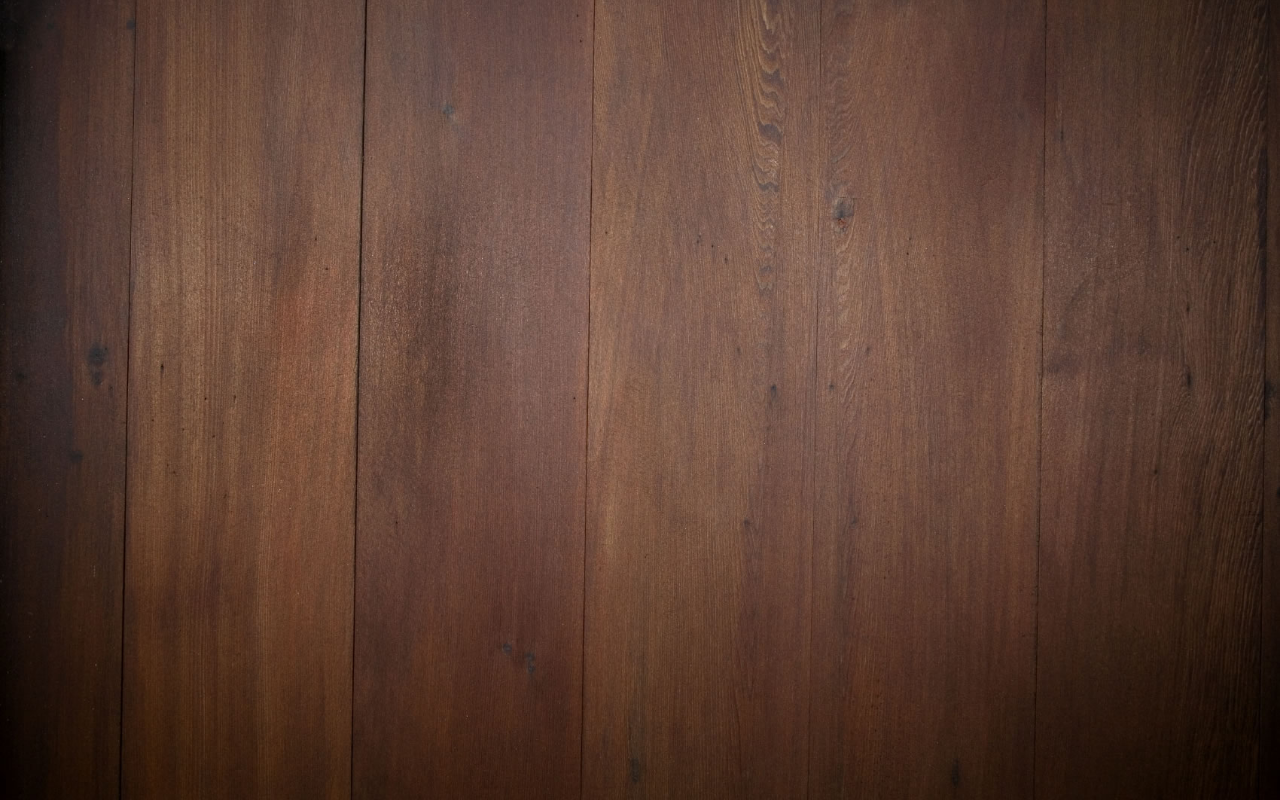
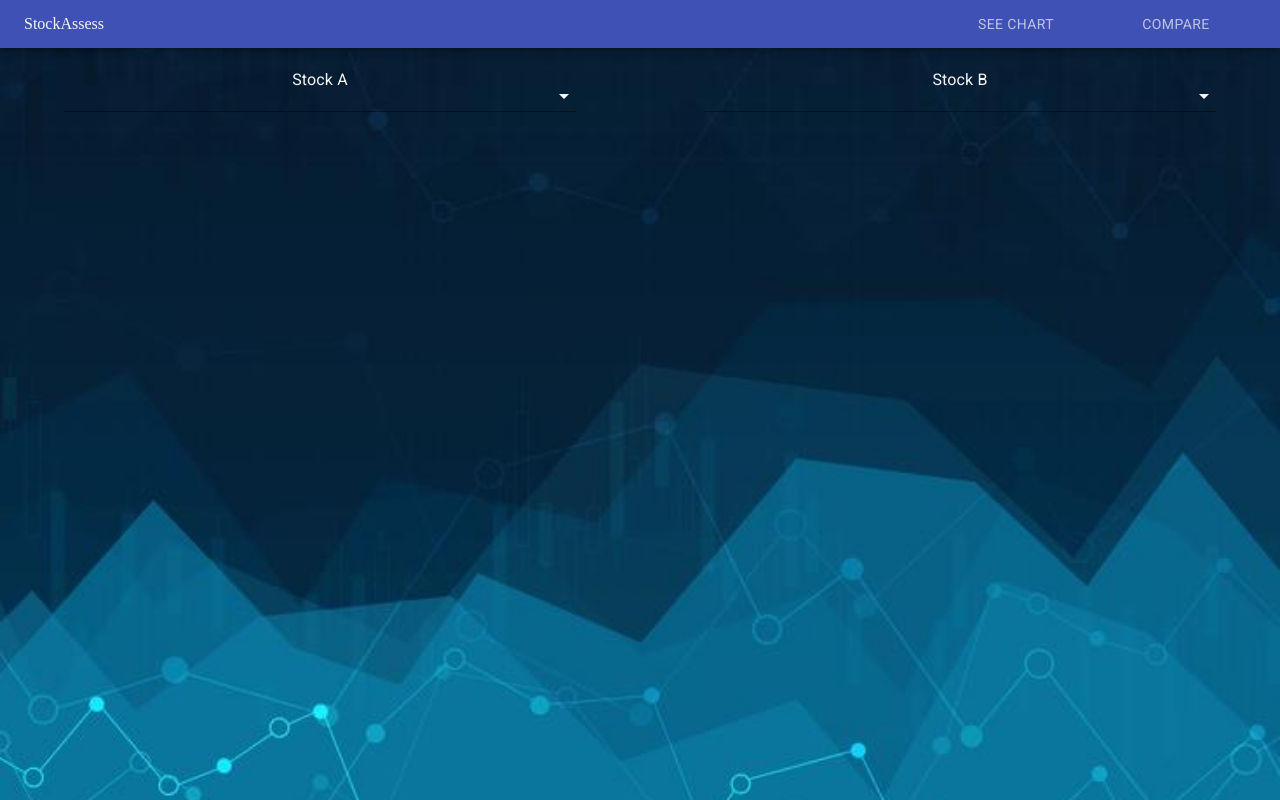
Before and after one commit to adi-g15/intern_assignment-stocks, a React (Create React App) app: page /compare in a window 1280 px wide. Built offline with nearby package versions, Linux system fonts and the light colour scheme.

Commit message:
Headers and sections working

```diff
--- a/src/App.jsx
+++ b/src/App.jsx
@@ -1,24 +1,30 @@
 // Since, in this, one page is enough for assignment, so creating a big App function here itself instead of using a 'page/'
 
-import React, {useEffect} from "react";
+import React, {useEffect, useState, lazy} from "react";
 import {} from "react-redux";
-import {BrowserRouter, Route} from "react-router-dom";
+import {BrowserRouter, Route, Switch} from "react-router-dom";
 import Header from "./components/header";
 import "fontsource-roboto";
+import SeeChartComponent from "./components/see_chart";
 import CompareComponent from "./components/compare";
-import SeeChartComponent from "./components/see_chart";
 
 export default function App() {
+
+    const [tabNum, setTabNum] = useState(0);
+
     useEffect(() => {
         // todo: Fetch list of stock symbols/name
     }, []);
 
-    return (<>
-            <Header />
+    return (
             <BrowserRouter>
-                <Route exact path="/" component={() => <SeeChartComponent/>} />
-                {/* <Route exact path="/compare" component={() => <CompareComponent/>} /> */}
+                <Header tabNum={tabNum} setTabNum={setTabNum} />
+                    {/* <Route exact path="/" component={() => <SeeChartComponent/>} />
+                    <Route exact path="/compare" component={() => <CompareComponent/>} /> */}
+                    <Switch>
+                        <Route exact path="/" component={() => <SeeChartComponent/>} />
+                        <Route exact path="/compare" component={() => <CompareComponent/>} />
+                    </Switch>
             </BrowserRouter>
-        </>
     );
 }
--- a/src/components/compare.jsx
+++ b/src/components/compare.jsx
@@ -0,0 +1,22 @@
+import React from "react";
+import DropDown from "./dropdown";
+import {
+    InputLabel,
+    FormControl,
+    Container
+} from "@material-ui/core";
+
+export default function SeeChart() {
+    return (
+        <div className="compare">
+            <FormControl style={{width: "50%", alignItems: "center"}}>
+                <InputLabel htmlFor="stock-select-a" style={{position: "relative", color: "whitesmoke"}}>Stock A</InputLabel>
+                <DropDown id="stock-select-a" dropdown_list={[]} style={{width: "80%"}} />
+            </FormControl>
+            <FormControl style={{width: "50%", alignItems: "center"}}>
+                <InputLabel htmlFor="stock-select-b" style={{position: "relative", color: "whitesmoke"}}>Stock B</InputLabel>
+                <DropDown id="stock-select-b" dropdown_list={[]} style={{width: "80%"}} />
+            </FormControl>
+        </div>
+    );
+}
--- a/src/components/dropdown.jsx
+++ b/src/components/dropdown.jsx
@@ -1,30 +1,49 @@
 import React, {useState} from "react";
 import PropTypes from "prop-types";
 import {
-    Menu,
-    MenuItem
+    Fade,
+    Select,
+    MenuItem,
+    InputLabel,
+    FormControl
 } from "@material-ui/core";
 
 // The value chosen will be made available to parent through redux
-function DropDown({dropdown_list}) {
-    const [selected, setSelected] = useState("Loading...");
+function DropDown({dropdown_list,style={}}) {
+    const [selected, setSelected] = useState("");
+    const [age, setAge] = React.useState("");
+
+  const handleChange = (event) => {
+    setAge(event.target.value);
+  };
 
     return (
-        <Menu>
-            <MenuItem>Loading...</MenuItem>
+            <Select
+            id="stock-select"
+            fullWidth
+            value={selected}
+            defaultValue=""
+            onChange={handleChange}
+            displayEmpty
+            TransitionComponent={Fade}
+            className="dropbox"
+            style={{color: "whitesmoke", width: "40%", ...style}}
+            >
+                <MenuItem style={{color: "black"}} value="Loading..." disabled><em style={{color: "black"}} >Loading...</em></MenuItem>
                 {
                     dropdown_list.map((val,i) => (
-                    <MenuItem key={i}>
+                        <MenuItem value={val} key={i} style={{color: "black"}}>
                             {val}
                         </MenuItem>)
                     )
                 }
-        </Menu>
+            </Select>
     );
 }
 
 DropDown.propTypes = {
-    dropdown_list: PropTypes.arrayOf(PropTypes.string)
+    dropdown_list: PropTypes.arrayOf(PropTypes.string),
+    style: PropTypes.object
 };
 
 export default DropDown;
--- a/src/components/header.jsx
+++ b/src/components/header.jsx
@@ -1,9 +1,35 @@
 import React from "react";
+import PropTypes from "prop-types";
+import { useHistory } from "react-router-dom";
+import { AppBar, Tabs, Tab, Container } from "@material-ui/core";
 
-export default function Header() {
+function Header({tabNum, setTabNum}) {
+    const history = useHistory();
+
     return (
-        <header>
-        {/* // todo */}
-        </header>
+        <>
+            <AppBar style={{ position: "relative" }}>
+                <Container style={{
+                    display: "flex",
+                    justifyContent: "space-between"
+                }}>
+                    <span className="logo">StockAssess</span>
+                    {/* <span class="separater"></span> */}
+                    <span className="tabs">
+                        <Tabs style={{ display: "inline-flex" }}>
+                            <Tab onClick={()=>history.push("/")} label="See Chart"></Tab>
+                            <Tab onClick={()=>history.push("/compare")} label="Compare"></Tab>
+                        </Tabs>
+                    </span>
+                </Container>
+            </AppBar>
+        </>
     );
 }
+
+Header.propTypes = {
+    tabNum: PropTypes.number,
+    setTabNum: PropTypes.func
+};
+
+export default Header;
--- a/src/components/see_chart.jsx
+++ b/src/components/see_chart.jsx
@@ -1,10 +1,17 @@
 import React from "react";
 import DropDown from "./dropdown";
+import {
+    InputLabel,
+    FormControl
+} from "@material-ui/core";
 
 export default function SeeChart() {
     return (
         <div className="see_chart">
+            <FormControl style={{width: "100%", alignItems: "center"}}>
+            <InputLabel htmlFor="stock-select" style={{position: "relative", color: "whitesmoke"}}>Select Stock</InputLabel>
             <DropDown dropdown_list={[]} />
+            </FormControl>
         </div>
     );
 }
--- a/src/reducers.js
+++ b/src/reducers.js
@@ -1,24 +1,27 @@
 import { combineReducers } from "redux";
 import { CLEAR_SYMBOLS, SET_SYMBOLS } from "./actions";
 
+function DropDownReducer(state = [], action) {
+
+}
+
 function SymbolReducer(state = [], action) {
     const {type, payload} = action;
-
-    let new_state = [...state];
 
     switch(type) {
         case CLEAR_SYMBOLS:
             localStorage.removeItem("assign_symbols");
             return [];
-        case SET_SYMBOLS:
-            new_state = payload;
+        case SET_SYMBOLS: {
+            let new_state = [...payload];
+            localStorage.setItem("assign_symbols", JSON.stringify(new_state));
             break;
+        }
         default:
             return state;
     }
 
-    localStorage.setItem("assign_symbols", JSON.stringify(new_state));
-    return new_state;
+    return state;
 }
 
 export default combineReducers({
--- a/src/styles/global.css
+++ b/src/styles/global.css
@@ -1,4 +1,27 @@
+* {
+    margin: 0;
+    padding: 0;
+    color: whitesmoke
+}
+
 body {
-    background: brown no-repeat fixed center url("../assets/bg2.jpg");
+    background: no-repeat fixed center url("../assets/bg.jpg");
     background-size: cover;
 }
+
+.logo {
+    align-self: center;
+}
+
+.appbar {
+    position: relative ;
+}
+
+.appbar_cont {
+    display: flex ;
+    justify-content: space-between ;
+}
+
+.see_chart {
+
+}
```
Also changed, not shown: src/experimental/header.jsx (added, +188 -0 lines), 1 other file (tests, documents, lock files or other folders). Lines whose indentation alone changed are shown as unchanged.
